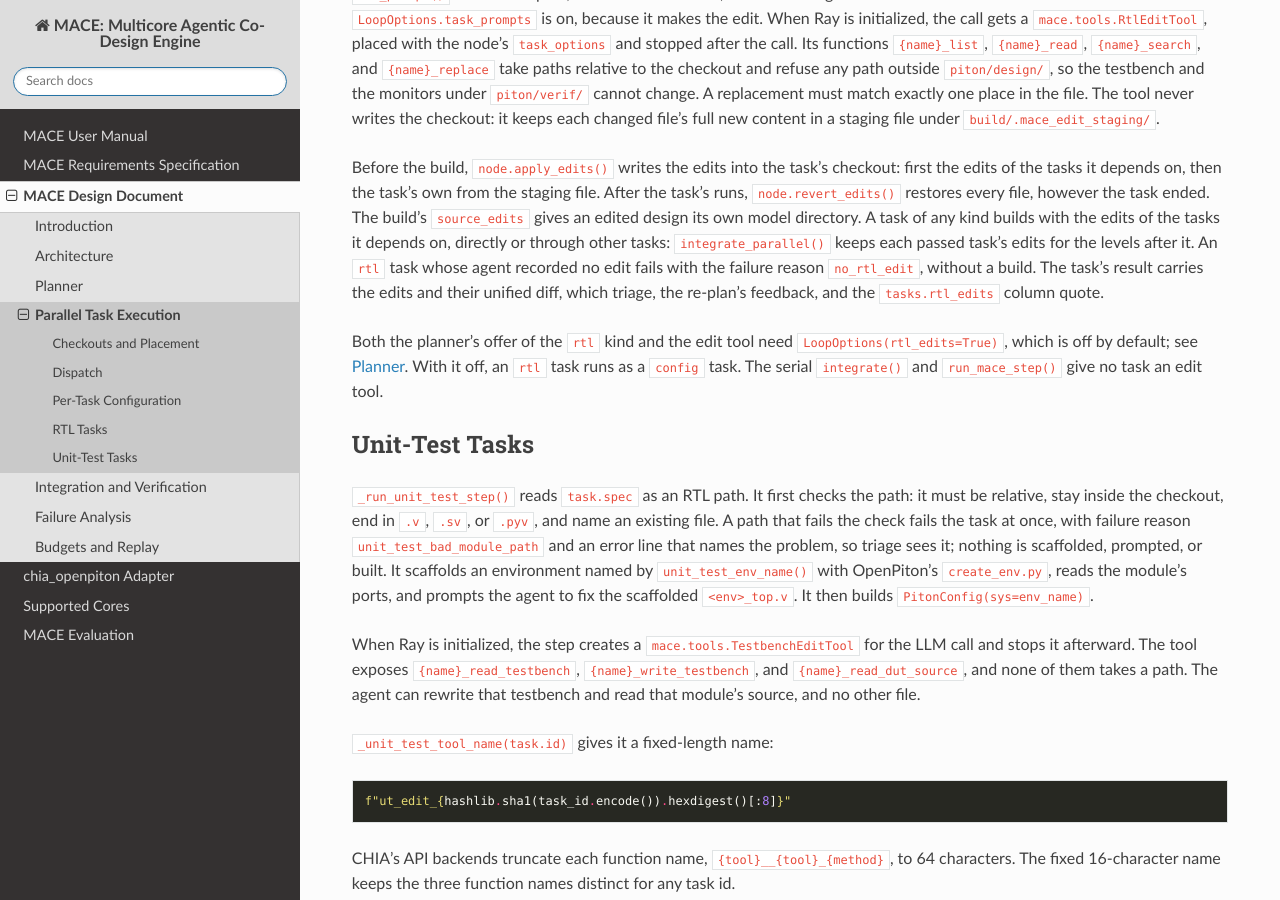
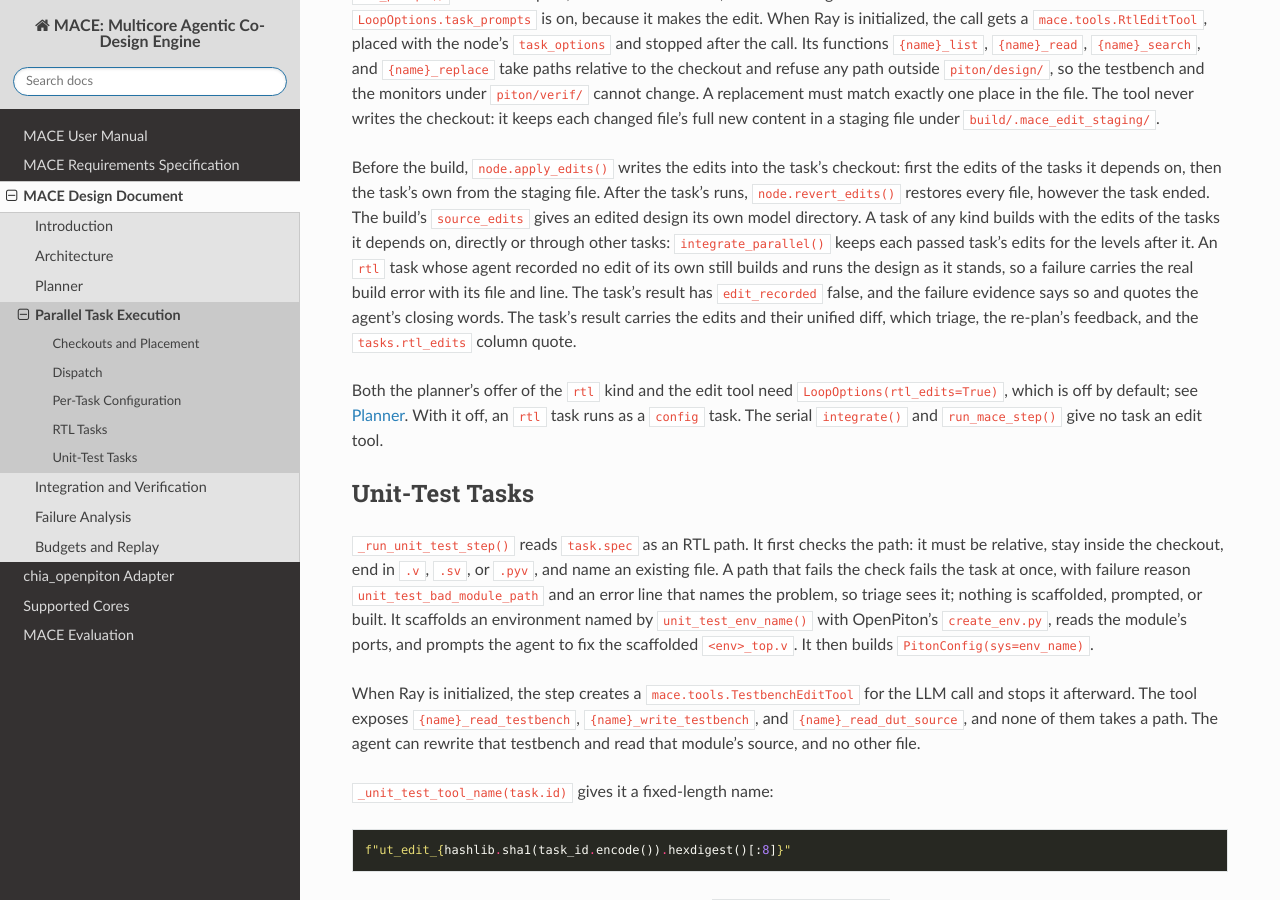
Before and after one commit to ranaumarnadeem/MACE, a Sphinx documentation site: the page built from docs/03_mace_design/task_execution.md, in a window 1280 px wide and 900 px high, scrolled down 1528 px. Built offline with Sphinx 7.4.7 and the Read the Docs theme 3.1.0, drawn with Linux system fonts in a browser that asks for light colours.

Commit message:
docs: an rtl task without an edit builds unchanged

```diff
--- a/docs/03_mace_design/task_execution.md
+++ b/docs/03_mace_design/task_execution.md
@@ -66,7 +66,7 @@ Before the build, `node.apply_edits()` writes the edits into the task's checkout
 After the task's runs, `node.revert_edits()` restores every file, however the task ended.
 The build's `source_edits` gives an edited design its own model directory.
 A task of any kind builds with the edits of the tasks it depends on, directly or through other tasks: `integrate_parallel()` keeps each passed task's edits for the levels after it.
-An `rtl` task whose agent recorded no edit fails with the failure reason `no_rtl_edit`, without a build.
+An `rtl` task whose agent recorded no edit of its own still builds and runs the design as it stands, so a failure carries the real build error with its file and line. The task's result has `edit_recorded` false, and the failure evidence says so and quotes the agent's closing words.
 The task's result carries the edits and their unified diff, which triage, the re-plan's feedback, and the `tasks.rtl_edits` column quote.
 
 Both the planner's offer of the `rtl` kind and the edit tool need `LoopOptions(rtl_edits=True)`, which is off by default; see [Planner](planner.md). With it off, an `rtl` task runs as a `config` task.
```
Also changed, not shown: docs/02_mace_requirements/mace_requirements_specification.md (+1 -1 lines).
